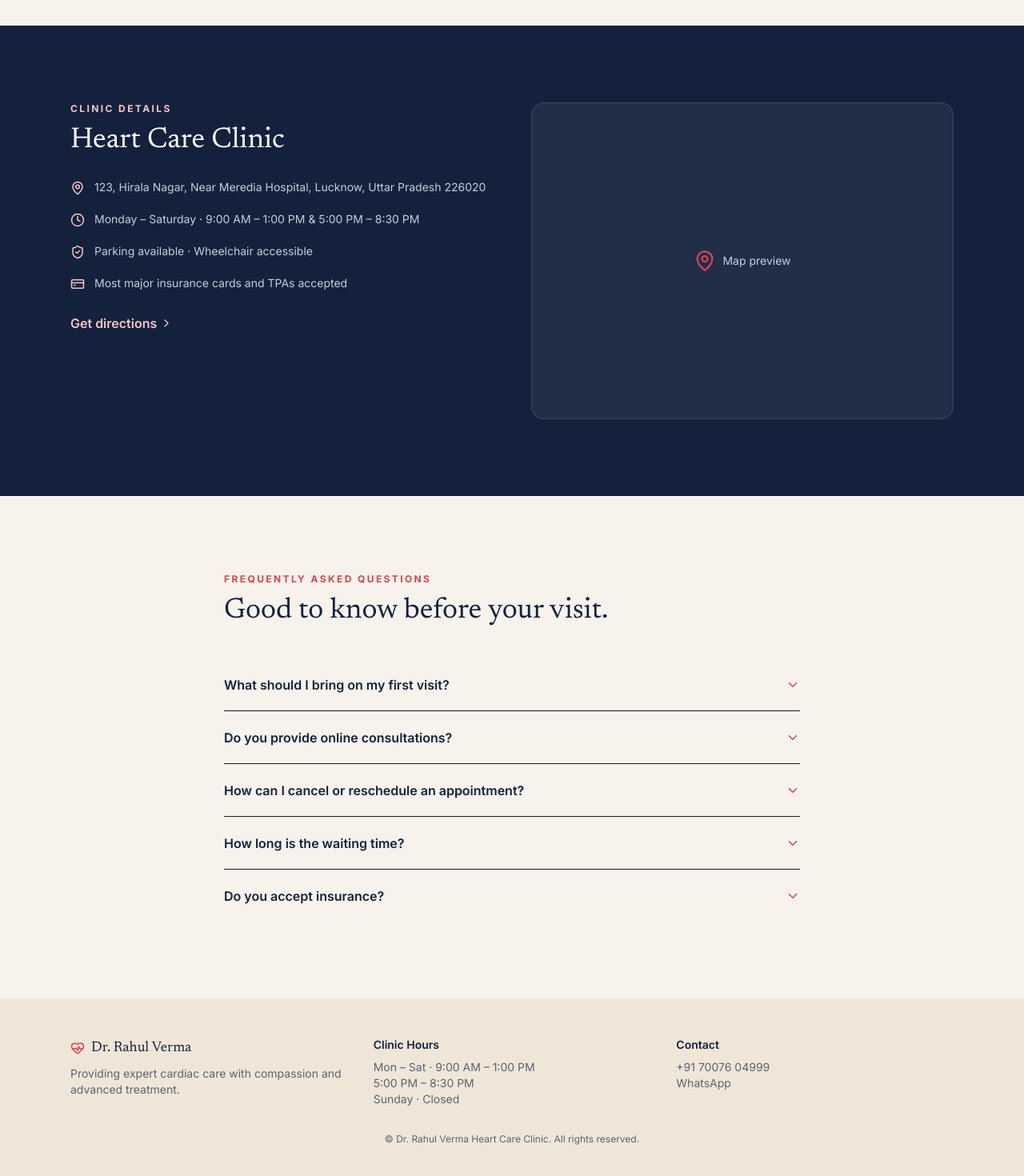
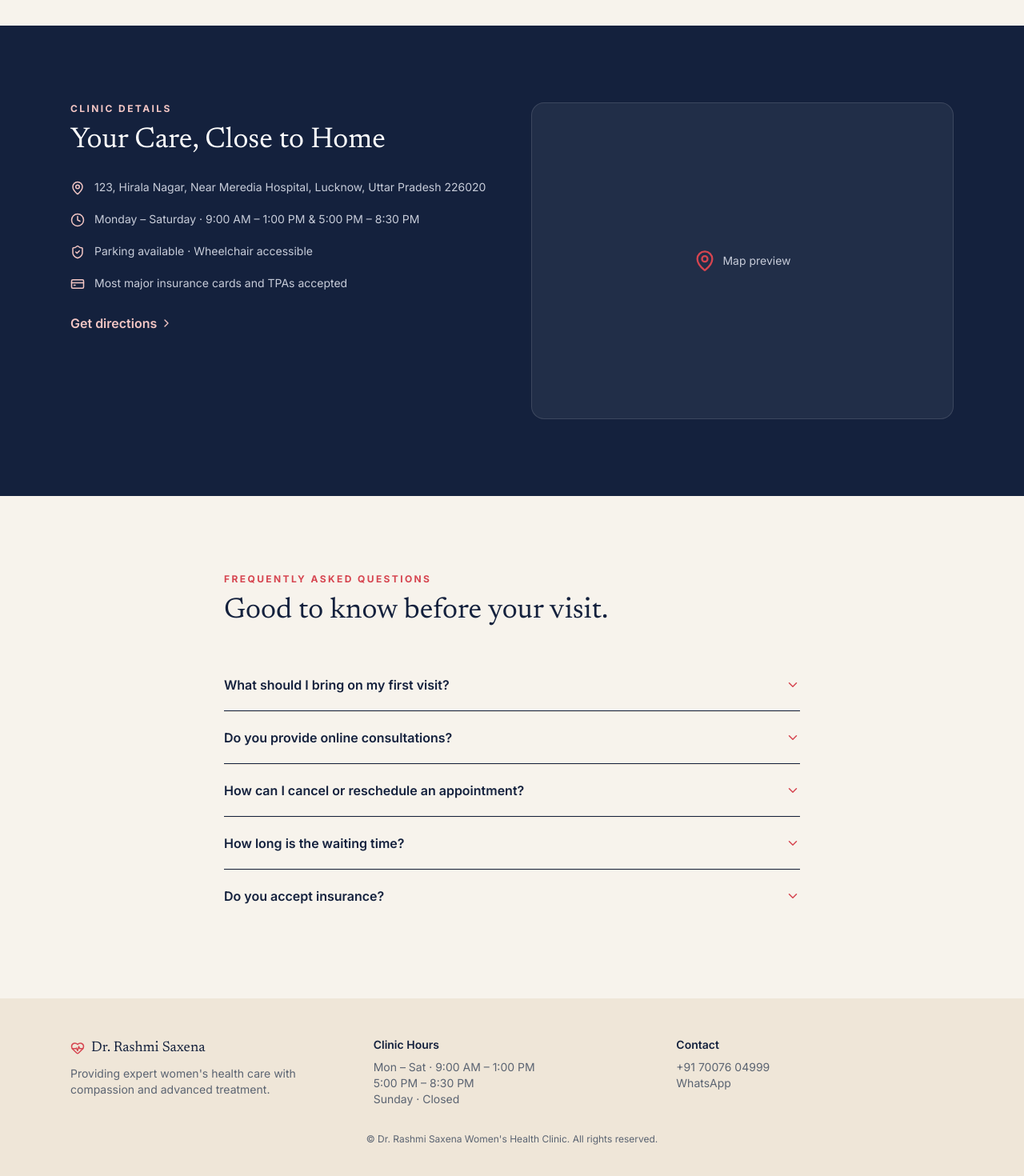
Before and after one commit to AKSHAT249/DrRahul, a React (Vite) app: page / in a window 1280 px wide. Shown: the part 3247-4717 px from the top of the page at 80% size. Built offline with nearby package versions, Linux system fonts and the light colour scheme.

Commit message:
fixed the footer

```diff
--- a/src/App.jsx
+++ b/src/App.jsx
@@ -489,7 +489,7 @@ export default function App() {
         <div className="max-w-6xl mx-auto px-6 grid md:grid-cols-2 gap-12 items-start">
           <Reveal>
             <p className="text-xs font-bold tracking-[0.2em] uppercase" style={{ color: C.coralSoft }}>Clinic Details</p>
-            <h2 className="font-display text-4xl mt-3">Heart Care Clinic</h2>
+            <h2 className="font-display text-4xl mt-3">Your Care, Close to Home</h2>
             <div className="mt-7 space-y-5 text-sm">
               <div className="flex gap-3">
                 <MapPin size={18} className="mt-0.5 shrink-0" style={{ color: C.coralSoft }} />
@@ -552,9 +552,9 @@ export default function App() {
           <div>
             <div className="flex items-center gap-2">
               <HeartPulse size={18} style={{ color: C.coral }} />
-              <span className="font-display text-lg">Dr. Rahul Verma</span>
+              <span className="font-display text-lg">Dr. Rashmi Saxena</span>
             </div>
-            <p className="mt-2" style={{ color: C.slate }}>Providing expert cardiac care with compassion and advanced treatment.</p>
+            <p className="mt-2" style={{ color: C.slate }}>Providing expert women's health care with compassion and advanced treatment.</p>
           </div>
           <div>
             <p className="font-semibold mb-2">Clinic Hours</p>
@@ -568,11 +568,11 @@ export default function App() {
             <a href={waLink("Hi Dr. Verma's clinic!")} target="_blank" rel="noreferrer" className="block" style={{ color: C.slate }}>WhatsApp</a>
           </div>
         </div>
-        <p className="text-center text-xs mt-8" style={{ color: C.slate }}>© Dr. Rahul Verma Heart Care Clinic. All rights reserved.</p>
+        <p className="text-center text-xs mt-8" style={{ color: C.slate }}>© Dr. Rashmi Saxena Women's Health Clinic. All rights reserved.</p>
       </footer>
 
       {/* ---------- FLOATING WHATSAPP ---------- */}
-      <a href={waLink("Hi! I'd like to book an appointment with Dr. Rahul Verma.")} target="_blank" rel="noreferrer"
+      <a href={waLink("Hi! I'd like to book an appointment with Dr. Rashmi Saxena.")} target="_blank" rel="noreferrer"
         aria-label="Chat on WhatsApp"
         className="wa-pulse fixed bottom-6 right-6 z-50 w-14 h-14 rounded-full flex items-center justify-center shadow-xl"
         style={{ background: C.coral }}>
```
